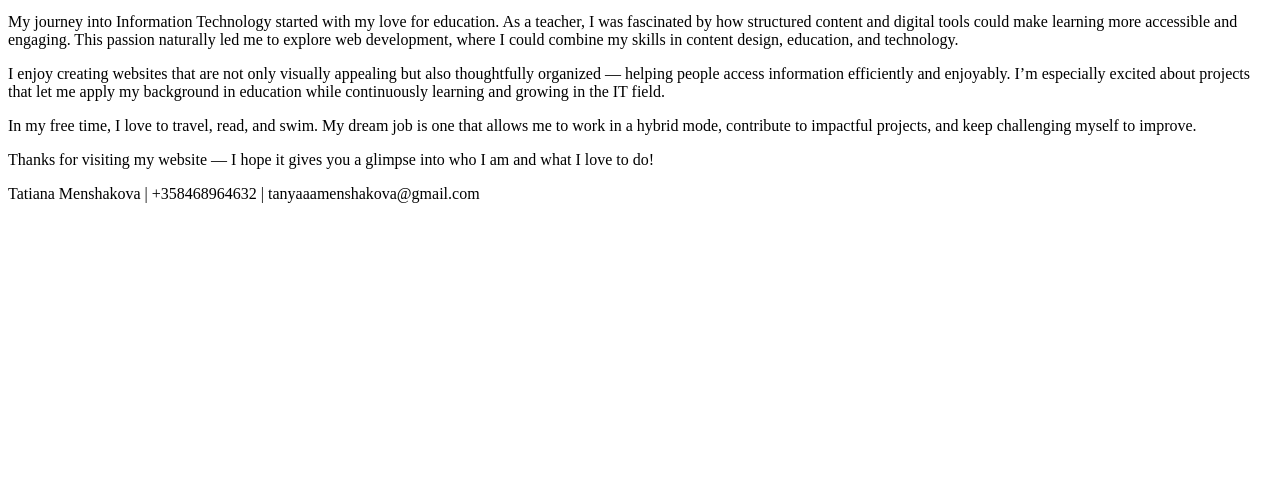
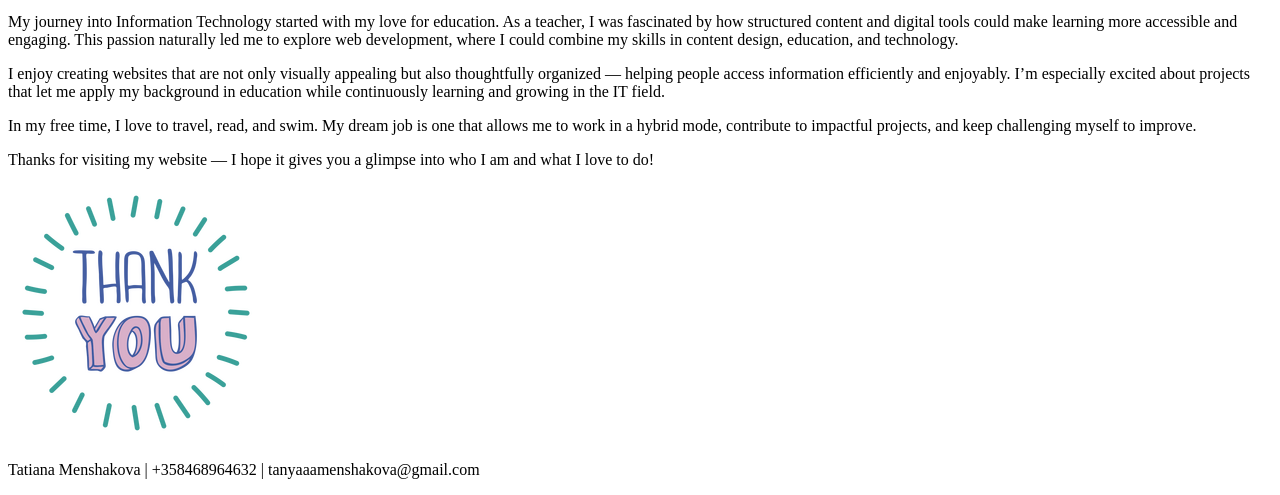
Before and after one commit to TatianaMenshakova/Project_1, a plain HTML site: page about.html in a window 1280 px wide. Shown: the part 560-1055 px from the top of the page. Before the commit the page ends 800 px from the top, so only its background shows below. Drawn offline with Linux system fonts and the light colour scheme.

Commit message:
adding a picture to my about.html

```diff
--- a/about.html
+++ b/about.html
@@ -27,6 +27,7 @@
 				<p>I enjoy creating websites that are not only visually appealing but also thoughtfully organized — helping people access information efficiently and enjoyably. I’m especially excited about projects that let me apply my background in education while continuously learning and growing in the IT field.</p>
 				<p>In my free time, I love to travel, read, and swim. My dream job is one that allows me to work in a hybrid mode, contribute to impactful projects, and keep challenging myself to improve.</p>
 				<p>Thanks for visiting my website — I hope it gives you a glimpse into who I am and what I love to do!</p>
+				<img class="thankyou" src="images/thankyou.png" alt="A clipart picture saying Thank You">
 			</section>
 		</main>
 		<footer id="footer">
```
Also changed, not shown: images/thankyou.png (added).
